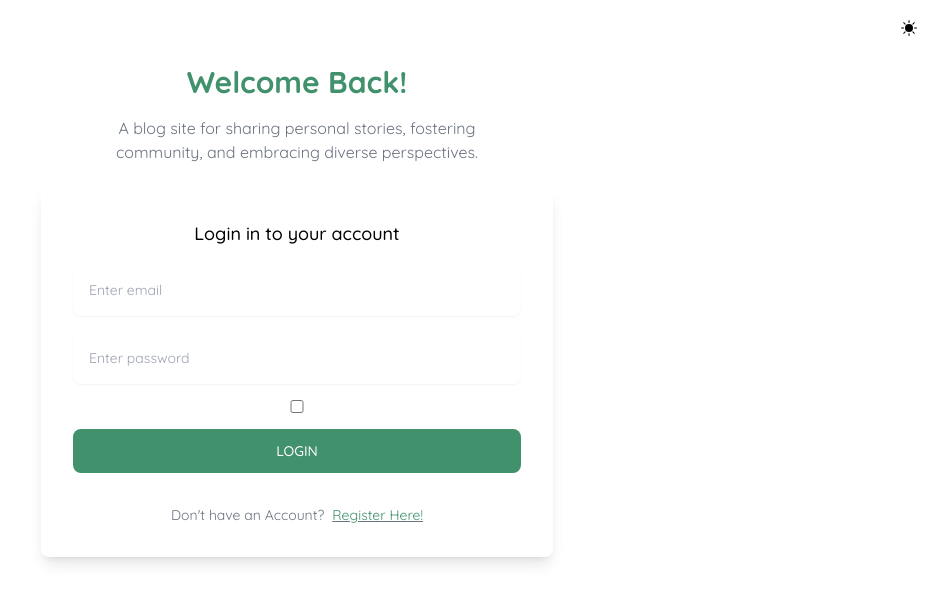
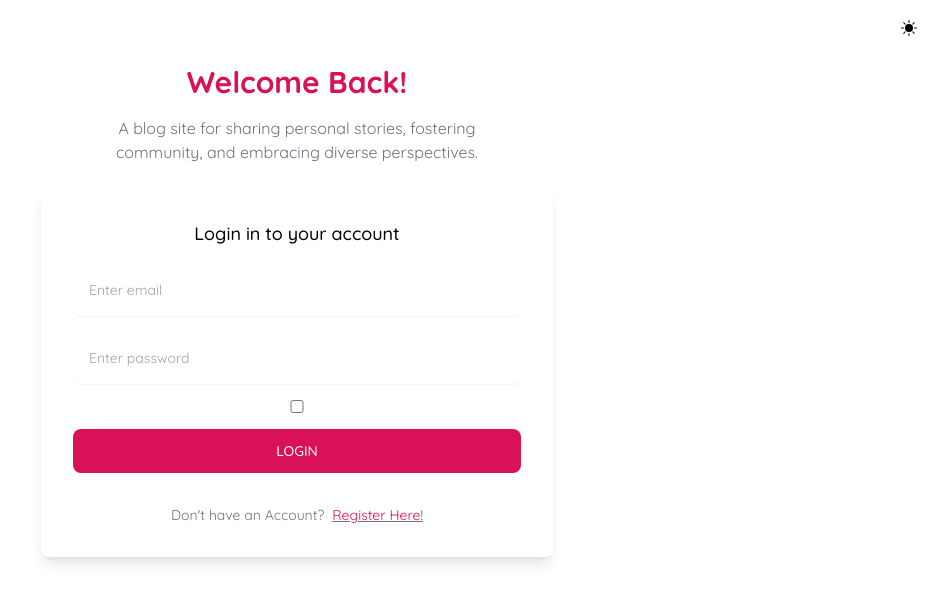
Before and after one commit to DKarimi90/weblog-client, a React (Vite) app: page /login in a window 1280 px wide. Shown: the top 602 px of the page, without its empty margins (343-1280 px from the left). Built offline with nearby package versions, Linux system fonts and the light colour scheme.

Commit message:
added blog edit form and updated blog details component

```diff
--- a/src/components/Blogs.jsx
+++ b/src/components/Blogs.jsx
@@ -59,8 +59,8 @@ const Blogs = ({ blog, url}) => {
       </div>
       <div>
         <Link to={`/blogs/${blog._id}`} onClick={() => window.scrollTo(0, 0)}>
-          <div className='w-full h-[30vh] mb-2'>
-              <img src={blog.image} alt='cover image' className='w-full h-full object-cover hover:scale-105 duration-700' />
+          <div className='w-full h-[30vh] mb-2 overflow-hidden'>
+              <img src={blog.image} alt='cover image' className='w-full h-full hover:scale-110 duration-700' />
           </div>
       <p className='italic text-sm md:text-md'>Author:~ <span className='md:font-bold text-[var(--primary)] border-b border-b-[var(--primary)] my-2'>{blog.author}</span></p>
       <div dangerouslySetInnerHTML={{ __html: truncatedContent }} className='mb-12 mt-2 text-sm md:text-lg'/>
--- a/src/components/Navbar.jsx
+++ b/src/components/Navbar.jsx
@@ -56,7 +56,15 @@ const Navbar = ( {toggleDarkMode, darkMode} ) => {
             </div>
             <div>
               <NavLink className='nav-links' to="/resources">Resources</NavLink>
-              <NavLink className='nav-links' to="/blogform">Create Blog</NavLink>
+              {/* {user.email === 'chief@chief.dev' && (
+              <NavLink className='nav-links' to="/blogform">
+                Create Blog
+              </NavLink>
+            )} */}
+              <NavLink className='nav-links' to="/blogform">
+                Create Blog
+              </NavLink>
+
             </div>
 
             <div onMouseEnter={handleLogoutButton} onMouseLeave={handleLogoutButton} className='h-6'>
@@ -77,7 +85,7 @@ const Navbar = ( {toggleDarkMode, darkMode} ) => {
 
             {/* links  */}
             <div>
-              <div className={`flex flex-col pt-8 w-full pb-10 transform-translate duration-700 ease-in-out dark:bg-[var(--charcoal)] z-10 bg-slate-100/95 ${!showMenu? 'translate-x-[-120vh]' : 'translate-x-0'}`} >
+              <div className={`flex flex-col pt-8 w-full pb-10 transform-translate duration-700 ease-in-out dark:bg-[var(--charcoal)] bg-slate-100/95 ${!showMenu? 'translate-x-[-120vh]' : 'translate-x-0'}`} >
                   <div className='pt-6'>
                       <NavLink onClick={handleMenu} to='/' className='font-bold px-4'>BLOG<span className='text-[var(--primary)]'>BOX</span></NavLink>
                   </div>
--- a/src/index.css
+++ b/src/index.css
@@ -8,10 +8,10 @@
   --default: #ffffff;
   --charcoal: #212529;
   --danger: #ff0000;
-  --primary: #40916c;
+  --primary: #d81159;
   --primary1: #e5e5e5;
   --primary2: #86888a;
-  --primary3: #52b788;
+  --primary3: #ef476f;
 
 }
 
```
